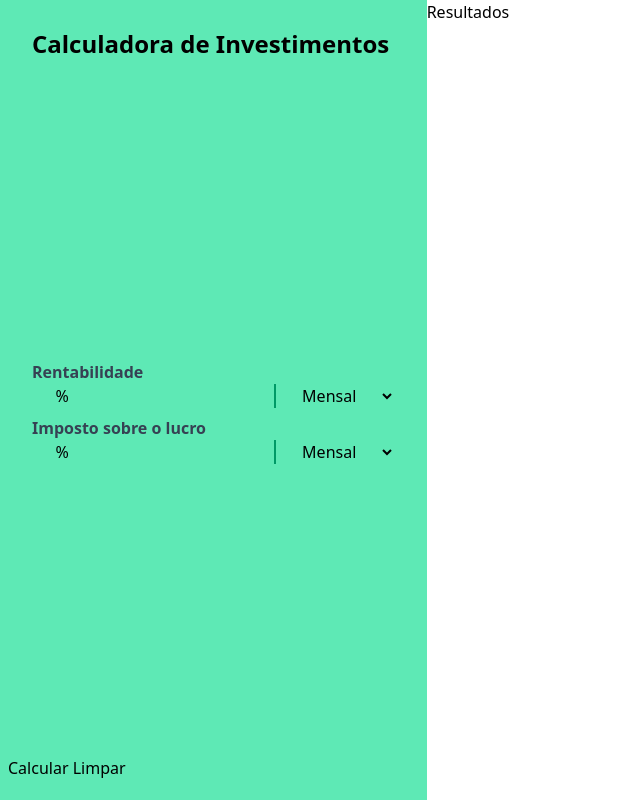
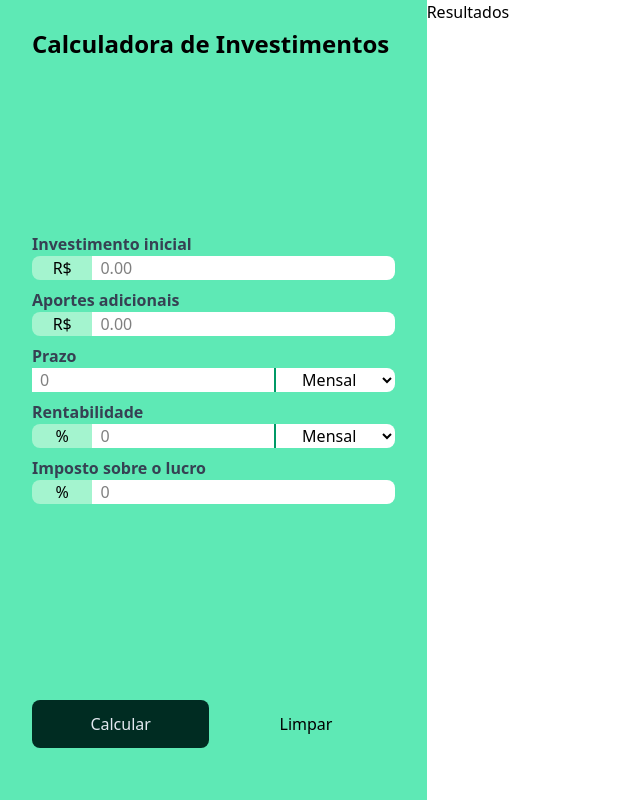
Before and after one commit to luisffelip/projetoCalculadoraInvestimentos, a website built with Vite: page index.html in a window 1280 px wide. Shown: the whole page, without its empty margins (0-640 px from the left). Built offline with nearby package versions, Linux system fonts and the light colour scheme.

Commit message:
Terminei visualmente a parte do aside, agora vamos começar a inteligência com js

```diff
--- a/index.html
+++ b/index.html
@@ -11,33 +11,55 @@
       <h1 class="text-2xl font-bold px-6 py-2">Calculadora de Investimentos</h1>
       <form class="w-full">
         <div class="flex w-full flex-col px-6 my-2">
-          <label class="font-bold text-gray-700" for="return-rate">Rentabilidade</label>
+          <label class="font-bold text-gray-700" for="starting-amount">Investimento inicial</label>
           <div class="flex">
-            <input class="w-1/6 text-center rounded-l-lg"  value="%" type="text" disabled>
-            <input class="w-1/2" type="text" id="return-rate">
+            <input class="bg-emerald-200 w-1/6 text-center rounded-l-lg"  value="R$" type="text" disabled>
+            <input placeholder="0.00" class="px-2 bg-white w-5/6 rounded-r-lg" type="text" id="starting-amount">
             <!-- <input class="w-1/3" type="text" value="mensal"> -->
-            <select class="w-1/3 rounded-r-lg text-center border-l-2 border-emerald-600 hover:bg-emerald-950 hover:text-slate-200" id="evaluation-period">
+          </div>
+        </div>
+        <div class="flex w-full flex-col px-6 my-2">
+          <label class="font-bold text-gray-700" for="additional-contribution">Aportes adicionais</label>
+          <div class="flex">
+            <input class="bg-emerald-200 w-1/6 text-center rounded-l-lg"  value="R$" type="text" disabled>
+            <input placeholder="0.00" class="px-2 bg-white w-5/6 rounded-r-lg" type="text" id="additional-contribution">
+            <!-- <input class="w-1/3" type="text" value="mensal"> -->
+          </div>
+        </div>
+        <div class="flex w-full flex-col px-6 my-2">
+          <label class="font-bold text-gray-700" for="time-amount">Prazo</label>
+          <div class="flex">
+            <input placeholder="0" class="bg-white w-2/3 rounded-l-l px-2" type="text" id="time-amount">
+            <!-- <input class="w-1/3" type="text" value="mensal"> -->
+            <select class="bg-white w-1/3 rounded-r-lg text-center border-l-2 border-emerald-600 hover:bg-emerald-950 hover:text-slate-200" id="time-amount-period">
               <option value="monthly">Mensal</option>
               <option value="yearly">Anual</option>
             </select>
           </div>
         </div>
         <div class="flex w-full flex-col px-6 my-2">
-          <label class="font-bold text-gray-700" for="return-rate">Imposto sobre o lucro</label>
+          <label class="font-bold text-gray-700" for="return-rate">Rentabilidade</label>
           <div class="flex">
-            <input class="w-1/6 text-center rounded-l-lg"  value="%" type="text" disabled>
-            <input class="w-1/2" type="text" id="return-rate">
-            <!-- <input class="w-1/3" type="text" value="mensal"> -->
-            <select class="w-1/3 rounded-r-lg text-center border-l-2 border-emerald-600 hover:bg-emerald-950 hover:text-slate-200" id="evaluation-period">
+            <input class="bg-emerald-200 w-1/6 text-center rounded-l-lg"  value="%" type="text" disabled>
+            <input placeholder="0" class="bg-white w-1/2 px-2" type="text" id="return-rate">
+            <select class="bg-white w-1/3 rounded-r-lg text-center border-l-2 border-emerald-600 hover:bg-emerald-950 hover:text-slate-200" id="evaluation-period">
               <option value="monthly">Mensal</option>
               <option value="yearly">Anual</option>
             </select>
           </div>
         </div>
+        <div class="flex w-full flex-col px-6 my-2">
+          <label class="font-bold text-gray-700" for="tax-rate">Imposto sobre o lucro</label>
+          <div class="flex">
+            <input class="bg-emerald-200 w-1/6 text-center rounded-l-lg"  value="%" type="text" disabled>
+            <input placeholder="0" class="bg-white w-5/6 rounded-r-lg px-2" type="text" id="tax-rate">
+            <!-- <input class="w-1/3" type="text" value="mensal"> -->
+          </div>
+        </div>
       </form>
-      <div>
-        <button>Calcular</button>
-        <button>Limpar</button>
+      <div class="flex h-12 px-6 my-8 w-full gap-2">
+        <button class="w-1/2 rounded-lg bg-emerald-950 text-slate-200 hover:bg-emerald-800 cursor-pointer">Calcular</button>
+        <button class="w-1/2 rounded-lg  hover:bg-emerald-500 cursor-pointer">Limpar</button>
       </div>
     </aside>
     <main>
```
